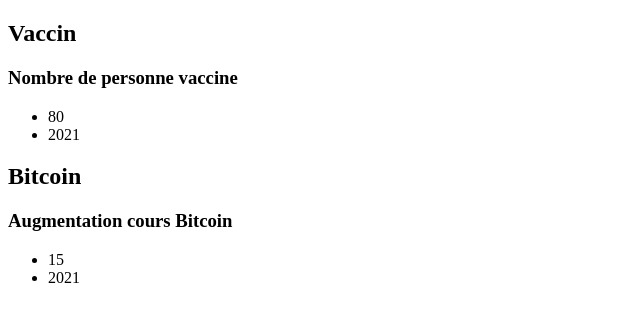
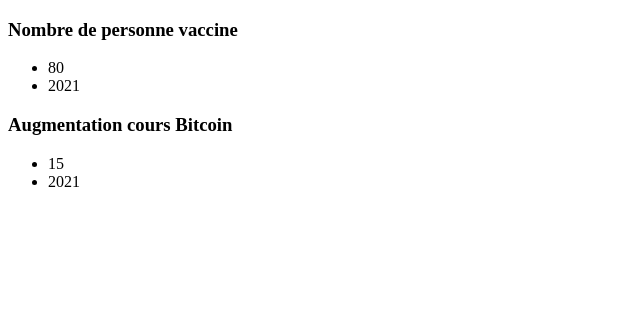
Before and after one commit to Floelea/evaluationAngular, an Angular app in the folder Evaluation/: page / in a window 1280 px wide. Shown: the top 322 px of the page, without its empty margins (0-640 px from the left). Built offline with nearby package versions, Linux system fonts and the light colour scheme.

Commit message:
Exercice 6

```diff
--- a/Evaluation/src/app/app.component.html
+++ b/Evaluation/src/app/app.component.html
@@ -1,4 +1,6 @@
-<h2>Vaccin</h2>
+<!-- <h2>Vaccin</h2>
 <app-une-stat [uneStat]="vaccination"></app-une-stat>
 <h2>Bitcoin</h2>
-<app-une-stat [uneStat]="bitcoin"></app-une-stat>
+<app-une-stat [uneStat]="bitcoin"></app-une-stat> -->
+
+<app-une-stat *ngFor="let stat of tabStat" [uneStat]="stat"></app-une-stat>
--- a/Evaluation/src/app/app.component.ts
+++ b/Evaluation/src/app/app.component.ts
@@ -7,6 +7,11 @@
   styleUrls: ['./app.component.css'],
 })
 export class AppComponent {
+  tabStat: Statistique[] = [];
   vaccination = new Statistique('Nombre de personne vaccine', 2021, 80);
   bitcoin = new Statistique('Augmentation cours Bitcoin', 2021, 15);
+
+  constructor() {
+    this.tabStat.push(this.vaccination, this.bitcoin);
+  }
 }
--- a/Evaluation/src/app/une-stat/une-stat.component.ts
+++ b/Evaluation/src/app/une-stat/une-stat.component.ts
@@ -8,6 +8,7 @@
 })
 export class UneStatComponent implements OnInit {
   @Input() public uneStat!: Statistique;
+
   constructor() {}
 
   ngOnInit(): void {}
```
